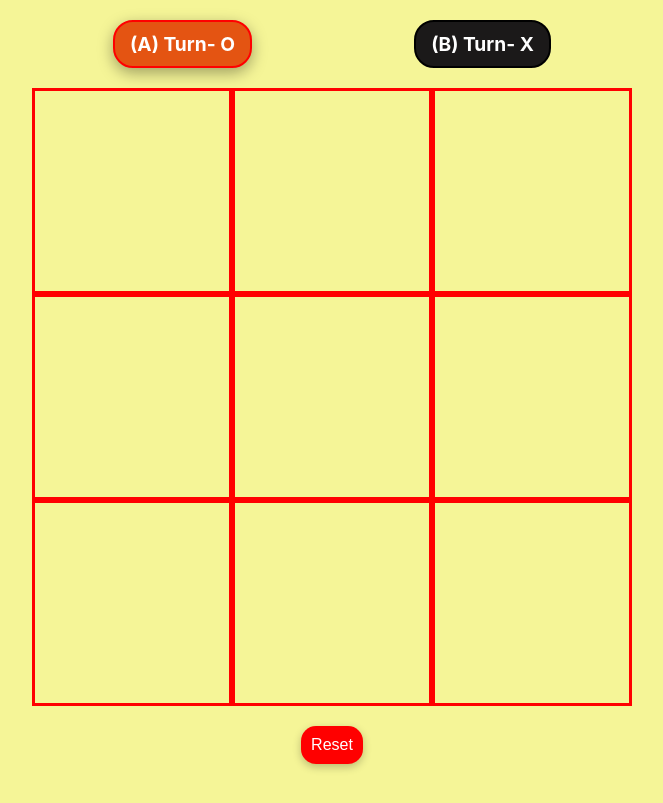
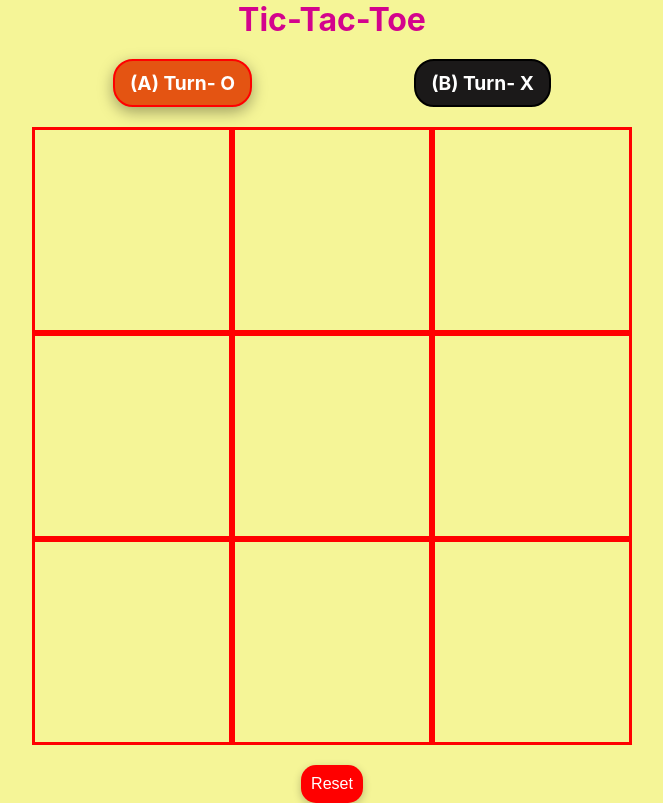
Before and after one commit to shubhamkr2/Tic-Tac-Toe_game, a React (Create React App) app: page / in a window 1280 px wide. Shown: the whole page, without its empty margins (308-971 px from the left). Built offline with nearby package versions, Linux system fonts and the light colour scheme.

Commit message:
background color updated

```diff
--- a/src/Components/Board.jsx
+++ b/src/Components/Board.jsx
@@ -54,6 +54,7 @@ function Board() {
         <div className={styles.winner}>Congratulation Winner is {winner}</div>
       ) : (
         <>
+        <div className={styles.game_name}>Tic-Tac-Toe</div>
           <div className={styles.active_player}>
             <span className={isxTurn ? styles.default : styles.active}>
               (A) Turn- O
--- a/src/Styles/Board.module.css
+++ b/src/Styles/Board.module.css
@@ -59,3 +59,9 @@ span {
   justify-content: center;
   margin: 50px;
 }
+.game_name{
+  font-size: 2rem;
+  font-weight: bold;
+  color: rgb(211, 3, 141);
+  text-align: center;
+}
```
